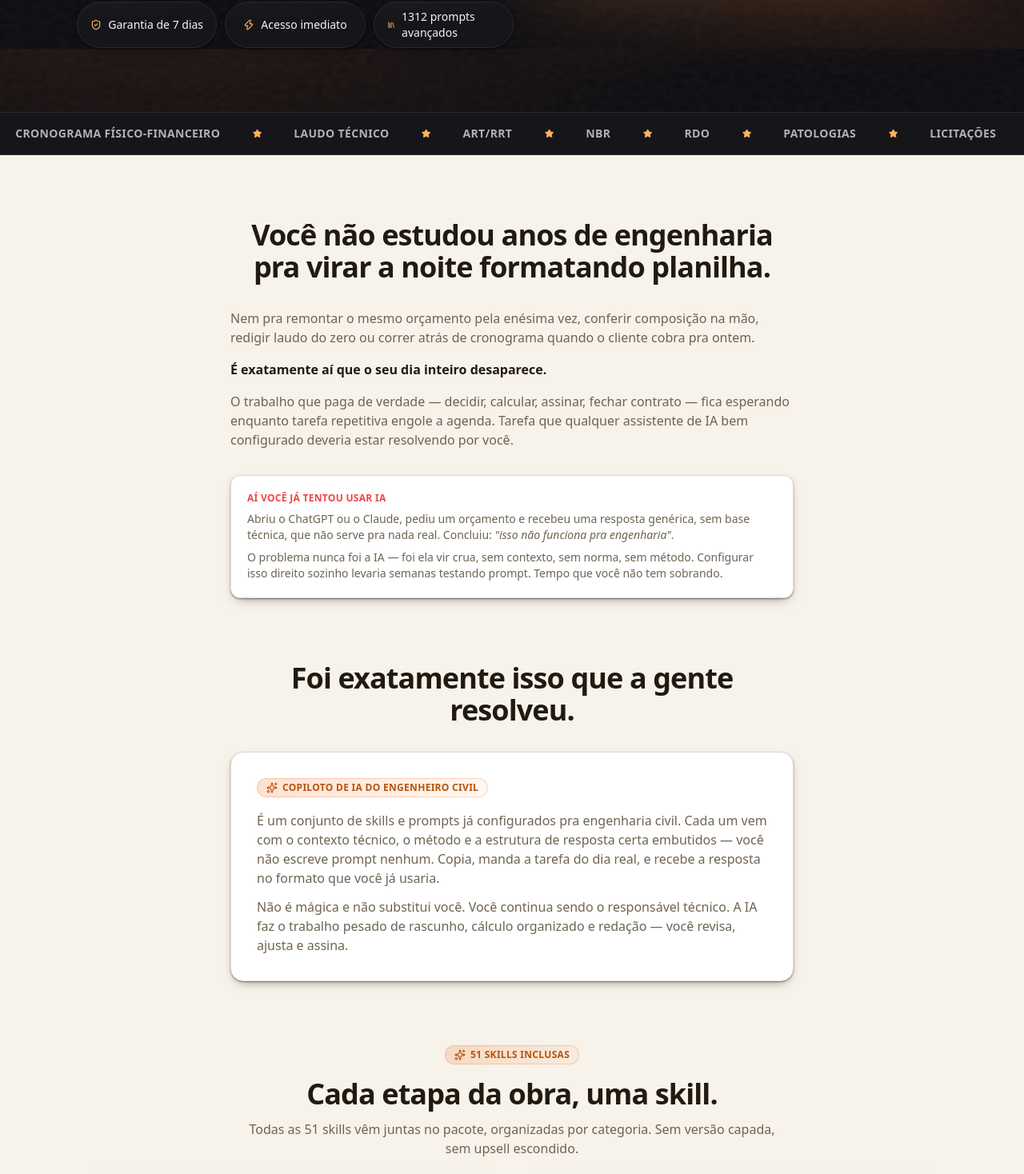
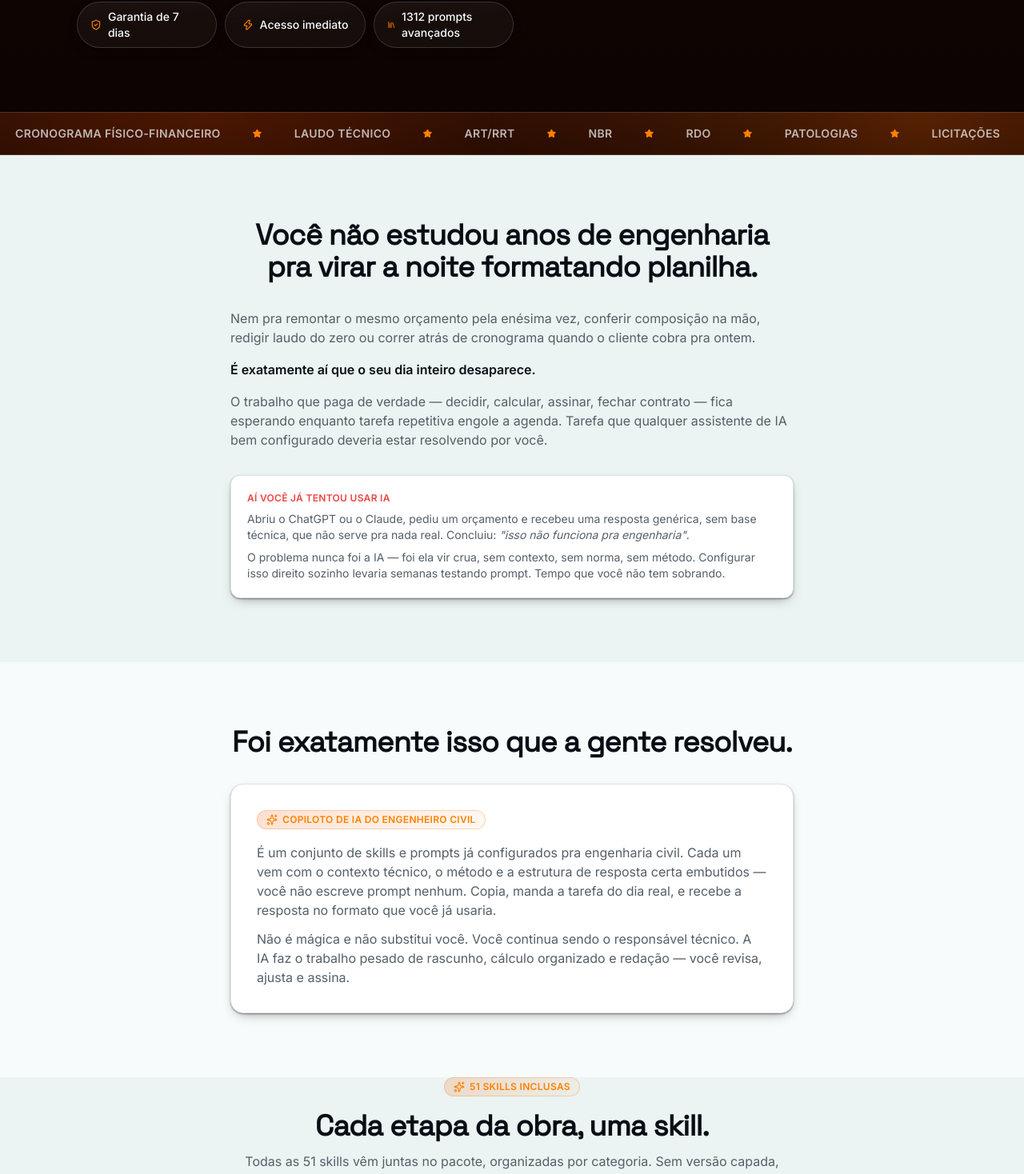
Before and after one commit to Mrc438/Engenhaia, a Next.js app: page /landing in a window 1280 px wide. Shown: the part 739-2207 px from the top of the page at 80% size. Built offline with nearby package versions, Linux system fonts and the light colour scheme.

Commit message:
Clona estrutura e cores exatas da landing de referencia

```diff
--- a/package.json
+++ b/package.json
@@ -12,6 +12,8 @@
     "db:seed": "tsx src/db/seed.ts"
   },
   "dependencies": {
+    "@fontsource/inter": "^5.3.0",
+    "@fontsource/space-grotesk": "^5.3.0",
     "@paralleldrive/cuid2": "^3.3.0",
     "bcryptjs": "^3.0.3",
     "dotenv": "^17.4.2",
--- a/src/app/globals.css
+++ b/src/app/globals.css
@@ -245,9 +245,12 @@ button:hover .icon-chip {
 /* de acabamento acima (card-surface, card-glow, btn-primary, badges...). */
 /* ---------------------------------------------------------------------- */
 
-/* texto com gradiente do acento — pra destacar a segunda linha de um H1/H2 */
+/* texto com gradiente do acento — pra destacar a segunda linha de um H1/H2.
+   Só usado na landing (ver landing-page.tsx) — por isso já sai direto no
+   gradiente dourado exato da lander de referência, em vez de var(--accent-2)/
+   var(--accent) (que são o laranja padrão do resto do app). */
 .text-gradient-accent {
-  background-image: linear-gradient(135deg, var(--accent-2), var(--accent));
+  background-image: linear-gradient(135deg, #ff9933, #ee560c);
   background-clip: text;
   -webkit-background-clip: text;
   color: transparent;
@@ -287,54 +290,107 @@ button:hover .icon-chip {
 /* barra de CTA fixa no rodapé, só em telas pequenas — some quando o footer
    final (com o mesmo CTA) já está visível, via :has() no elemento sentinela */
 .sticky-cta-bar {
+  /* dourado da referência (não o --accent/--accent-2 laranja padrão do
+     app), pro botão de dentro (.btn-primary) sair na cor certa também. */
+  --accent: #ee560c;
+  --accent-2: #ff8101;
   position: fixed;
   inset-inline: 0;
   bottom: 0;
   z-index: 40;
-  border-top: 1px solid var(--border);
-  background: rgba(12, 11, 15, 0.92);
+  /* preto quase puro + fio dourado no topo — igual à barra fixa da lander de
+     referência (bg-primary/95 + border-gold/30), não o cinza-arroxeado do
+     resto do app. */
+  border-top: 1px solid rgba(255, 129, 1, 0.3);
+  background: rgba(12, 4, 2, 0.95);
   backdrop-filter: blur(10px);
   box-shadow: 0 -12px 30px -12px rgba(0, 0, 0, 0.6);
 }
 
 /* ---------------------------------------------------------------------- */
-/* Blocos claros — na lander de referência (iaclaude.iaengenhariacivil.com.br)   */
-/* o corpo da página é majoritariamente CLARO, com só uns blocos escuros de   */
-/* destaque (hero, faixa de termos, card de oferta, CTA final) por cima. A    */
-/* engapp inteira é escura, mas a landing pode alternar — .section-light e    */
-/* .section-dark reescrevem as MESMAS variáveis que card-surface, badge-*,    */
-/* btn-primary etc. já usam, então qualquer componente existente vira claro   */
-/* (ou volta a ficar escuro, se aninhado dentro de um bloco claro) só por     */
-/* herdar a variável — sem precisar trocar a classe de cada componente.       */
+/* Cores da landing — copiadas 1:1 (valores exatos, extraídos via devtools)  */
+/* da lander de referência (iaclaude.iaengenhariacivil.com.br). O corpo dela  */
+/* alterna DUAS faixas claras quase iguais (--background e --secondary) e     */
+/* só fica escuro em 4 blocos pontuais (hero, faixa de termos, card de       */
+/* oferta, CTA final) com o mesmo gradiente radial escuro em todos.          */
+/*                                                                            */
+/* A engapp inteira é escura (é o tema do produto logado), mas a landing é    */
+/* pública e teve o tema clonado à parte: .section-light / .section-light-   */
+/* alt / .section-dark reescrevem as MESMAS variáveis que card-surface,      */
+/* badge-*, btn-primary etc. já usam (inclusive --accent/--accent-2, pro     */
+/* dourado da referência substituir o laranja padrão do app só aqui dentro), */
+/* então qualquer componente existente já nasce na cor certa, sem precisar   */
+/* trocar a classe de cada um. Fora da landing nada muda — só o app logado   */
+/* segue com a paleta laranja original. */
 /* ---------------------------------------------------------------------- */
 
-.section-light {
-  --background: #f7f2ea;
-  --surface: #ffffff;
-  --surface-2: #f1e9db;
-  --border: #e5dac8;
-  --border-strong: #d6c7ac;
-  --foreground: #201a11;
-  --muted: #6f6353;
-  /* --accent-2 também é usado como COR DE TEXTO (badge, preço, ícone) — o tom
-     claro (#ffb15c) foi calibrado pra contraste em fundo escuro; em fundo
-     claro precisa de uma versão mais escurecida pra continuar legível. */
-  --accent-2: #b8540f;
-  background: var(--background);
+.section-light,
+.section-light-alt,
+.section-dark {
+  --border-strong: #c9d4d7;
+  --accent: #ee560c;
+  --accent-2: #ff8101;
   color: var(--foreground);
 }
 
-/* pra "voltar" ao escuro dentro de um .section-light (ex.: o card da oferta,
-   que na referência continua escuro mesmo com o resto da seção claro) */
+/* tom claro principal (--background da referência: quase branco) */
+.section-light {
+  --background: #f8fbfb;
+  --surface: #ffffff;
+  --surface-2: #ecf3f5;
+  --border: #dfe6e8;
+  --foreground: #060e15;
+  --muted: #545f68;
+  background: var(--background);
+}
+
+/* tom claro alternativo (--secondary da referência: branco puxando pro
+   verde-menta) — usado de seção em seção pra criar a mesma faixa/faixa da
+   referência, em vez de um bloco claro só, uniforme */
+.section-light-alt {
+  --background: #ebf4f2;
+  --surface: #ffffff;
+  --surface-2: #dde9e6;
+  --border: #dfe6e8;
+  --foreground: #060e15;
+  --muted: #545f68;
+  background: var(--background);
+}
+
+/* bloco escuro (hero, faixa de termos, card de oferta, CTA final) — mesmo
+   gradiente radial escuro (--gradient-hero) da referência nos 4 lugares.
+   --surface vira um branco bem translúcido (era um card sólido no tema
+   escuro do app) porque na referência o card de oferta, dentro do bloco
+   escuro, é um painel translúcido com blur — não um card opaco. */
 .section-dark {
-  --background: #0c0b0f;
-  --surface: #16151a;
-  --surface-2: #1e1c24;
-  --border: #2a2833;
-  --border-strong: #3b3846;
-  --foreground: #f5f4f7;
-  --muted: #a5a1ad;
-  --accent-2: #ffb15c;
-  background: var(--background);
-  color: var(--foreground);
+  --background: #0c0402;
+  --surface: rgba(248, 251, 251, 0.04);
+  --surface-2: rgba(248, 251, 251, 0.08);
+  --border: rgba(248, 251, 251, 0.15);
+  --border-strong: rgba(248, 251, 251, 0.25);
+  --foreground: #f8fbfb;
+  --muted: rgba(248, 251, 251, 0.7);
+  background: radial-gradient(1200px 600px at 20% 0%, rgba(127, 38, 0, 0.5), transparent 60%),
+    radial-gradient(900px 500px at 90% 20%, rgba(236, 90, 0, 0.3), transparent 60%),
+    linear-gradient(180deg, #180804 0%, #0c0402 100%);
 }
+
+/* tipografia da landing — Space Grotesk nos títulos e Inter no corpo do
+   texto, igual à referência (o resto do app segue no --font-sans padrão,
+   isso aqui só vale dentro do wrapper .font-lp-body da própria landing). */
+.font-lp-body {
+  font-family: "Inter", system-ui, sans-serif;
+}
+.font-lp-body h1,
+.font-lp-body h2,
+.font-lp-body h3 {
+  font-family: "Space Grotesk", "Inter", system-ui, sans-serif;
+  letter-spacing: -0.02em;
+}
+
+/* rodapé da landing: branco puro (--card da referência), não o quase-branco
+   --background — por isso pega var(--surface) em vez do background que
+   .section-light normalmente pinta */
+footer.section-light {
+  background: var(--surface);
+}
--- a/src/components/landing-page.tsx
+++ b/src/components/landing-page.tsx
@@ -1,6 +1,14 @@
 import Link from "next/link";
+import "@fontsource/space-grotesk/latin.css";
+import "@fontsource/inter/latin.css";
 import { siteConfig } from "@/lib/site-config";
 import { Icon } from "@/components/icon";
+
+// Tipografia copiada da lander de referência: Space Grotesk nos títulos,
+// Inter no corpo — só se aplica dentro desta página (ver .font-lp-body em
+// globals.css), o resto do app (logado) continua no --font-sans padrão.
+// Vêm de @fontsource (arquivos de fonte auto-hospedados via npm) em vez de
+// next/font/google pra não depender de rede até o Google Fonts em build.
 
 // ============================================================================
 // Landing page institucional (pública, fora do login). Nível de acabamento
@@ -217,7 +225,7 @@ function PrimaryCta({
 
 export function LandingPage() {
   return (
-    <div className="flex min-h-screen flex-col pb-24 lg:pb-0">
+    <div className="font-lp-body flex min-h-screen flex-col pb-24 lg:pb-0">
       {/* ---------------------------------------------------------------- */}
       {/* Header                                                            */}
       {/* ---------------------------------------------------------------- */}
@@ -236,7 +244,7 @@ export function LandingPage() {
       {/* ---------------------------------------------------------------- */}
       {/* Hero                                                              */}
       {/* ---------------------------------------------------------------- */}
-      <section className="relative overflow-hidden">
+      <section className="section-dark relative overflow-hidden">
         <div
           className="bg-dot-grid pointer-events-none absolute inset-0 opacity-[0.35]"
           style={{ maskImage: "radial-gradient(ellipse 80% 60% at 50% 0%, black 40%, transparent 100%)" }}
@@ -321,7 +329,7 @@ export function LandingPage() {
       {/* ---------------------------------------------------------------- */}
       {/* Marquee                                                           */}
       {/* ---------------------------------------------------------------- */}
-      <div className="marquee-viewport overflow-hidden border-y border-border bg-surface py-4">
+      <div className="section-dark marquee-viewport overflow-hidden border-y border-border py-4">
         <div className="marquee-track gap-10 whitespace-nowrap text-sm font-semibold uppercase tracking-wide text-muted">
           {[...Array(2)].map((_, dup) => (
             <span key={dup} className="flex items-center gap-10 pr-10">
@@ -350,7 +358,7 @@ export function LandingPage() {
       {/* ---------------------------------------------------------------- */}
       {/* Problema + Solução (bloco claro — mesmo tratamento da referência)  */}
       {/* ---------------------------------------------------------------- */}
-      <section className="section-light">
+      <section className="section-light-alt">
         <div className="mx-auto w-full max-w-3xl px-5 py-16 sm:px-8 sm:py-20">
           <h2 className="text-center text-3xl font-extrabold tracking-tight sm:text-4xl">
             Você não estudou anos de engenharia pra virar a noite formatando planilha.
@@ -379,8 +387,10 @@ export function LandingPage() {
             </p>
           </div>
         </div>
+      </section>
 
-        <div className="mx-auto w-full max-w-3xl px-5 pb-16 sm:px-8 sm:pb-20">
+      <section className="section-light">
+        <div className="mx-auto w-full max-w-3xl px-5 py-16 sm:px-8 sm:py-20">
           <h2 className="text-center text-3xl font-extrabold tracking-tight sm:text-4xl">
             Foi exatamente isso que a gente resolveu.
           </h2>
@@ -405,7 +415,7 @@ export function LandingPage() {
       {/* ---------------------------------------------------------------- */}
       {/* Skills                                                            */}
       {/* ---------------------------------------------------------------- */}
-      <section className="section-light">
+      <section className="section-light-alt">
         <div className="mx-auto w-full max-w-6xl px-5 pb-16 sm:px-8 sm:pb-20">
           <div className="mx-auto max-w-2xl text-center">
             <span className="badge-accent inline-flex items-center gap-1.5 rounded-full px-3 py-1 text-xs font-semibold uppercase tracking-wide">
@@ -463,7 +473,7 @@ export function LandingPage() {
       {/* ---------------------------------------------------------------- */}
       {/* Prompts                                                           */}
       {/* ---------------------------------------------------------------- */}
-      <section className="section-light border-t border-border py-16 sm:py-20">
+      <section className="section-light">
         <div className="mx-auto w-full max-w-6xl px-5 sm:px-8">
           <div className="mx-auto max-w-2xl text-center">
             <span className="badge-accent inline-flex items-center gap-1.5 rounded-full px-3 py-1 text-xs font-semibold uppercase tracking-wide">
@@ -525,7 +535,7 @@ export function LandingPage() {
       {/* ---------------------------------------------------------------- */}
       {/* Bônus                                                             */}
       {/* ---------------------------------------------------------------- */}
-      <section className="section-light border-t border-border py-16 sm:py-20">
+      <section className="section-light-alt">
         <div className="mx-auto w-full max-w-6xl px-5 sm:px-8">
           <div className="mx-auto max-w-2xl text-center">
             <span className="badge-solid-accent inline-flex items-center gap-1.5 rounded-full px-3 py-1 text-xs font-semibold uppercase tracking-wide">
@@ -585,43 +595,11 @@ export function LandingPage() {
       </section>
 
       {/* ---------------------------------------------------------------- */}
-      {/* Resultados esperados (sem depoimento fabricado)                   */}
+      {/* Preço — bloco inteiro escuro (igual à referência: o card de oferta   */}
+      {/* não é um card claro flutuando num fundo claro, é a seção INTEIRA    */}
+      {/* que fica escura, com o card em si sendo um painel translúcido).     */}
       {/* ---------------------------------------------------------------- */}
-      <section className="section-light border-t border-border py-16 sm:py-20">
-        <div className="mx-auto w-full max-w-6xl px-5 sm:px-8">
-          <div className="mx-auto max-w-2xl text-center">
-            <h2 className="text-3xl font-extrabold tracking-tight sm:text-4xl">O que muda no seu dia a dia.</h2>
-            <p className="mt-3 text-sm text-muted sm:text-base">
-              Três exemplos de tarefa operacional que costuma tomar tempo — e como fica com a skill certa.
-            </p>
-          </div>
-          <div className="mt-10 grid grid-cols-1 gap-5 sm:grid-cols-3">
-            {OUTCOMES.map((o) => (
-              <div key={o.title} className="card-surface rounded-2xl p-6">
-                <span className="icon-chip flex h-10 w-10 rounded-lg">
-                  <Icon name={o.icon} className="h-4.5 w-4.5" />
-                </span>
-                <h3 className="mt-3 font-semibold">{o.title}</h3>
-                <div className="mt-3 space-y-2 text-sm">
-                  <p className="flex items-start gap-2 text-muted">
-                    <Icon name="x" className="mt-0.5 h-3.5 w-3.5 shrink-0 text-danger" />
-                    {o.before}
-                  </p>
-                  <p className="flex items-start gap-2 text-foreground">
-                    <Icon name="check" className="mt-0.5 h-3.5 w-3.5 shrink-0 text-success" />
-                    {o.after}
-                  </p>
-                </div>
-              </div>
-            ))}
-          </div>
-        </div>
-      </section>
-
-      {/* ---------------------------------------------------------------- */}
-      {/* Preço                                                             */}
-      {/* ---------------------------------------------------------------- */}
-      <section id="oferta" className="section-light">
+      <section id="oferta" className="section-dark">
         <div className="mx-auto w-full max-w-3xl px-5 py-16 sm:px-8 sm:py-20">
           <div className="text-center">
             <h2 className="text-3xl font-extrabold tracking-tight sm:text-4xl">
@@ -634,7 +612,7 @@ export function LandingPage() {
             </p>
           </div>
 
-          <div className="card-glow section-dark relative mt-10 overflow-hidden rounded-2xl p-6 sm:p-8">
+          <div className="card-glow backdrop-blur-sm relative mt-10 overflow-hidden rounded-2xl p-6 sm:p-8">
             <span className="badge-solid-accent inline-flex items-center gap-1.5 rounded-full px-3 py-1 text-xs font-semibold uppercase tracking-wide">
               <Icon name="star" className="h-3.5 w-3.5" />
               Oferta única
@@ -674,9 +652,16 @@ export function LandingPage() {
 
             <PrimaryCta className="mt-6 w-full">Quero começar agora — {siteConfig.price}</PrimaryCta>
           </div>
+        </div>
+      </section>
 
-          {/* Garantia */}
-          <div className="card-surface-static mt-6 flex flex-col items-center gap-4 rounded-2xl p-6 text-center sm:p-8">
+      {/* ---------------------------------------------------------------- */}
+      {/* Garantia — seção clara própria, separada do bloco escuro de preço,  */}
+      {/* igual à referência.                                                */}
+      {/* ---------------------------------------------------------------- */}
+      <section className="section-light">
+        <div className="mx-auto w-full max-w-3xl px-5 py-16 sm:px-8 sm:py-20">
+          <div className="card-surface-static flex flex-col items-center gap-4 rounded-2xl p-6 text-center sm:p-8">
             <span className="icon-chip-solid flex h-14 w-14 rounded-full">
               <Icon name="shield-check" className="h-6 w-6" />
             </span>
@@ -697,8 +682,16 @@ export function LandingPage() {
               </span>
             </div>
           </div>
+        </div>
+      </section>
 
-          <p className="mt-8 text-center text-sm text-muted">
+      {/* ---------------------------------------------------------------- */}
+      {/* "A gente não vende curso" — faixa própria (bg alternado), igual à   */}
+      {/* referência.                                                        */}
+      {/* ---------------------------------------------------------------- */}
+      <section className="section-light-alt">
+        <div className="mx-auto w-full max-w-3xl px-5 py-12 sm:px-8 sm:py-16">
+          <p className="text-center text-sm text-muted">
             A gente não vende curso de engenharia. Você é o engenheiro — quem entende de cálculo, norma e
             responsabilidade técnica é você. O que a gente entrega é a IA já configurada pra trabalhar do seu
             lado, com o contexto técnico certo, pra você parar de perder tempo no operacional e focar no que só
@@ -708,9 +701,45 @@ export function LandingPage() {
       </section>
 
       {/* ---------------------------------------------------------------- */}
+      {/* Resultados esperados (sem depoimento fabricado) — ocupa aqui a mesma */}
+      {/* posição que a referência dá aos depoimentos: depois da garantia,     */}
+      {/* antes do FAQ.                                                       */}
+      {/* ---------------------------------------------------------------- */}
+      <section className="section-light">
+        <div className="mx-auto w-full max-w-6xl px-5 py-16 sm:px-8 sm:py-20">
+          <div className="mx-auto max-w-2xl text-center">
+            <h2 className="text-3xl font-extrabold tracking-tight sm:text-4xl">O que muda no seu dia a dia.</h2>
+            <p className="mt-3 text-sm text-muted sm:text-base">
+              Três exemplos de tarefa operacional que costuma tomar tempo — e como fica com a skill certa.
+            </p>
+          </div>
+          <div className="mt-10 grid grid-cols-1 gap-5 sm:grid-cols-3">
+            {OUTCOMES.map((o) => (
+              <div key={o.title} className="card-surface rounded-2xl p-6">
+                <span className="icon-chip flex h-10 w-10 rounded-lg">
+                  <Icon name={o.icon} className="h-4.5 w-4.5" />
+                </span>
+                <h3 className="mt-3 font-semibold">{o.title}</h3>
+                <div className="mt-3 space-y-2 text-sm">
+                  <p className="flex items-start gap-2 text-muted">
+                    <Icon name="x" className="mt-0.5 h-3.5 w-3.5 shrink-0 text-danger" />
+                    {o.before}
+                  </p>
+                  <p className="flex items-start gap-2 text-foreground">
+                    <Icon name="check" className="mt-0.5 h-3.5 w-3.5 shrink-0 text-success" />
+                    {o.after}
+                  </p>
+                </div>
+              </div>
+            ))}
+          </div>
+        </div>
+      </section>
+
+      {/* ---------------------------------------------------------------- */}
       {/* FAQ                                                               */}
       {/* ---------------------------------------------------------------- */}
-      <section className="section-light border-t border-border py-16 sm:py-20">
+      <section className="section-light-alt">
         <div className="mx-auto w-full max-w-2xl px-5 sm:px-8">
           <h2 className="text-center text-3xl font-extrabold tracking-tight sm:text-4xl">Perguntas frequentes</h2>
           <div className="mt-8 space-y-3">
@@ -733,14 +762,7 @@ export function LandingPage() {
       {/* ---------------------------------------------------------------- */}
       {/* CTA final                                                         */}
       {/* ---------------------------------------------------------------- */}
-      <section className="relative overflow-hidden border-t border-border">
-        <div
-          className="pointer-events-none absolute inset-0 opacity-60"
-          style={{
-            backgroundImage:
-              "radial-gradient(900px 420px at 20% 0%, rgba(242,118,46,0.16), transparent 65%), radial-gradient(700px 380px at 90% 100%, rgba(242,118,46,0.10), transparent 60%)",
-          }}
-        />
+      <section className="section-dark relative overflow-hidden">
         <div className="relative mx-auto w-full max-w-2xl px-5 py-16 text-center sm:px-8 sm:py-20">
           <h2 className="text-3xl font-extrabold leading-tight tracking-tight sm:text-4xl">
             Você pode continuar refazendo planilha na mão.
@@ -759,7 +781,8 @@ export function LandingPage() {
       {/* ---------------------------------------------------------------- */}
       {/* Footer                                                            */}
       {/* ---------------------------------------------------------------- */}
-      <footer className="mx-auto w-full max-w-4xl px-5 py-10 text-center sm:px-8">
+      <footer className="section-light">
+        <div className="mx-auto w-full max-w-4xl px-5 py-10 text-center sm:px-8">
           <p className="font-semibold">{siteConfig.brandTagline}</p>
           <p className="mx-auto mt-3 max-w-xl text-xs leading-relaxed text-muted">
             Este produto é um acesso digital imediato que disponibiliza skills e prompts prontos para uso com
@@ -777,6 +800,7 @@ export function LandingPage() {
           <p className="mt-4 text-xs text-muted">
             © {new Date().getFullYear()} {siteConfig.brandTagline} · Todos os direitos reservados.
           </p>
+        </div>
       </footer>
 
       {/* ---------------------------------------------------------------- */}
```
Also changed, not shown: 1 other file (tests, documents, lock files or other folders). Lines whose indentation alone changed are shown as unchanged.
